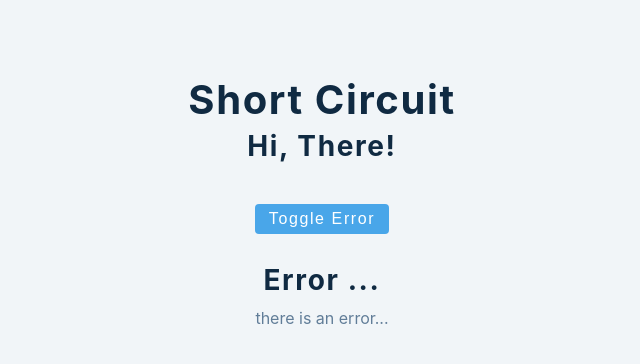
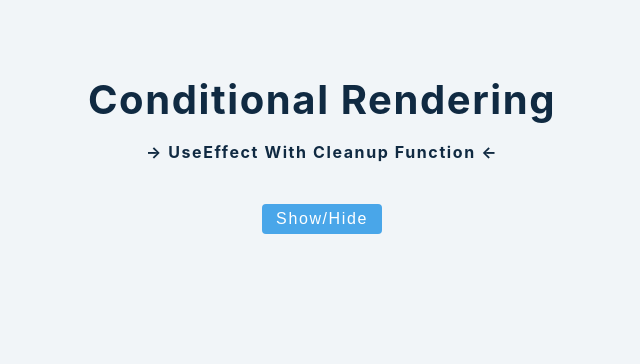
Before and after one commit to viktishchenko/start-react, a React (Create React App) app in the folder advanced/: page / in a window 1280 px wide. Shown: the top 364 px of the page, without its empty margins (318-958 px from the left). Built offline with nearby package versions, Linux system fonts and the light colour scheme.

Commit message:
feat: add useEffect with cleanup and condition

```diff
--- a/advanced/src/App.js
+++ b/advanced/src/App.js
@@ -14,7 +14,8 @@ import React from "react";
 // import Setup from "./tutorial/2-useEffect/projects/3-useEffect-fetch-data"; // :>> 3-rd
 
 // import Setup from "./tutorial/3-conditional-rendering/projects/1-multiple-returns"; // :>> 1-st
-import Setup from "./tutorial/3-conditional-rendering/projects/2-short-circuit";
+// import Setup from "./tutorial/3-conditional-rendering/projects/2-short-circuit"; // :>> 2-nd
+import Setup from "./tutorial/3-conditional-rendering/projects/3-show-hide";
 
 function App() {
   return (
--- a/advanced/src/tutorial/3-conditional-rendering/projects/3-show-hide.js
+++ b/advanced/src/tutorial/3-conditional-rendering/projects/3-show-hide.js
@@ -0,0 +1,49 @@
+/**
+ * rafce
+ */
+
+import React, { useState, useEffect } from "react";
+
+const ShowHide = () => {
+  const [show, setShow] = useState(false);
+  return (
+    <>
+      <h2 style={{ marginBottom: "1.5rem" }}>conditional rendering</h2>
+      <h4>→ useEffect with cleanup function ←</h4>
+      <button
+        className='btn'
+        onClick={() => {
+          setShow(!show);
+        }}
+      >
+        show/hide
+      </button>
+      {show && <Item />}
+    </>
+  );
+};
+
+const Item = () => {
+  const [size, setSize] = useState(window.innerWidth);
+
+  /**
+   * nfn
+   */
+  const checkSize = () => {
+    setSize(window.innerWidth);
+  };
+
+  useEffect(() => {
+    window.addEventListener("resize", checkSize);
+    return window.removeEventListener("resize", checkSize);
+  }, []);
+
+  return (
+    <>
+      <h2 style={{ marginTop: "1.5rem" }}>window</h2>
+      <h2>size: {size}px</h2>
+    </>
+  );
+};
+
+export default ShowHide;
```
Also changed, not shown: advanced/src/assets/conditional/Screenshot-3.png (added), advanced/src/tutorial/3-conditional-rendering/README.md.
